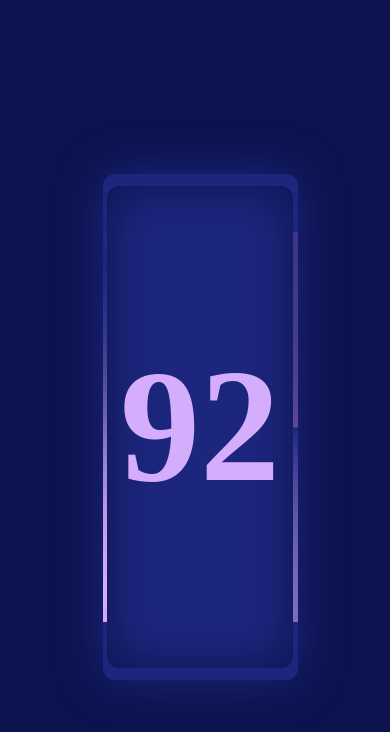
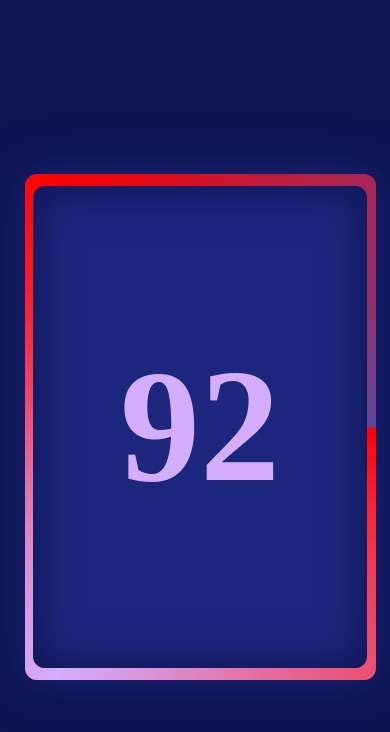
Before and after one commit to mo3gza91892123/Style, a plain HTML site: page index.html in a window 390 px wide. Drawn offline with Linux system fonts and the light colour scheme.

Commit message:
Update style.css

```diff
--- a/style.css
+++ b/style.css
@@ -61,3 +61,18 @@ body{
     color: #d4adfc;
     font-size: 10em;
 }
+@media only screen and (max-width: 600px) {
+    .box{
+        box-shadow:  0 0 3em #1d267d;
+        position: relative;
+        background-color: red;
+        height: 60vh;
+        width: 90%;
+        border-radius: 12px;
+        display: flex;
+        justify-content: center;
+        align-items: center;
+        inset: 5px;
+        overflow: hidden;
+    }
+}
```
